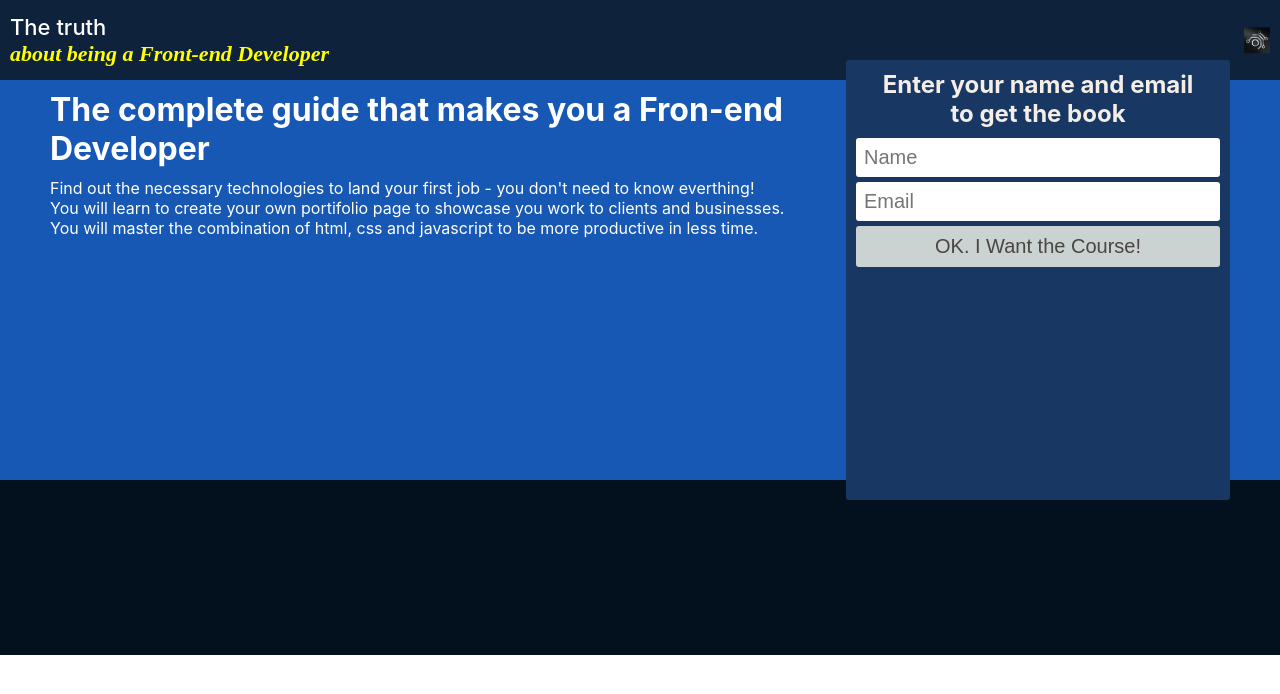
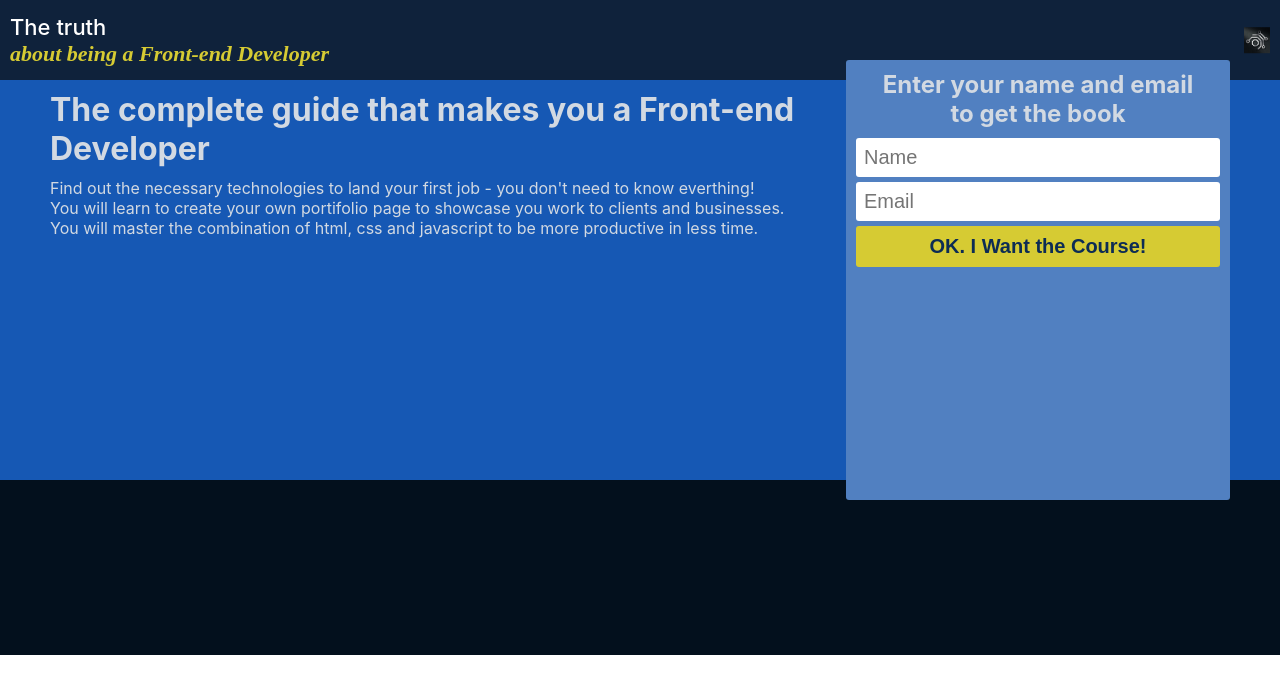
Before and after one commit to derkmal/1landingfrontend, a React (Create React App) app: page / in a window 1280 px wide. Shown: the top 694 px of the page. Built offline with nearby package versions, Linux system fonts and the light colour scheme.

Commit message:
12-11 13:56hs

```diff
--- a/src/components/Center.css
+++ b/src/components/Center.css
@@ -24,11 +24,11 @@
 .myText h1 {
     margin-top: 10px;
     margin-bottom: 10px;
-    color: white;
+    color: rgb(210, 217, 226);
 }
 
 .myText p {
-    color: white;
+    color: rgb(210, 217, 226);
 }
 
 .form-container {
@@ -37,7 +37,7 @@
     height: 440px;
     /* border: 5px solid rgba(5, 16, 16, 0.4); */
     border-radius: 3px;
-    background-color: rgb(24, 56, 99);
+    background-color: #5180C1;
     top: 50%;
     float: right;
     right: 50px;
@@ -53,7 +53,7 @@
 .form-container h2 {
     text-align: center;
     margin-bottom: 10px;
-    color: rgb(245, 238, 231);
+    color: rgb(210, 217, 226);
 }
 
 input[type=text] {
@@ -70,15 +70,16 @@ input[type=submit] {
     width: 100%;
     padding: 9px;
     cursor: pointer;
-    color: rgb(74, 70, 65);
+    color: rgb(13, 44, 84);
+    font-weight: bold;
     border: none;
     border-radius: 3px;
     font-size: 20px;
-    background-color: rgb(202, 210, 210);
+    background-color: rgb(214, 203, 51);
 }
 
 input[type=submit]:hover {
-    background-color: rgb(214, 203, 51);
+    background-color: rgb(205, 194, 50);
 }
 
 input[type=submit]:active {
--- a/src/components/Center.js
+++ b/src/components/Center.js
@@ -6,7 +6,7 @@ const Center = () => {
     return (
         <div className="center">
             <div className="myText">
-                <h1>The complete guide that makes you a Fron-end Developer</h1>
+                <h1>The complete guide that makes you a Front-end Developer</h1>
                 <p>Find out the necessary technologies to land your first job - you don't need to know everthing!</p>
                 <p>You will learn to create your own portifolio page to showcase you work to clients and businesses.</p>
                 <p>You will master the combination of html, css and javascript to be more productive in less time.</p>
--- a/src/components/Header.css
+++ b/src/components/Header.css
@@ -28,7 +28,7 @@ header .firstMessage p {
 }
 
 header .firstMessage span {
-    color: yellow;
+    color: rgb(214, 203, 51);
     font-family: 'Source Serif 4', serif;
     font-style: italic;
     font-weight: bold;
```
